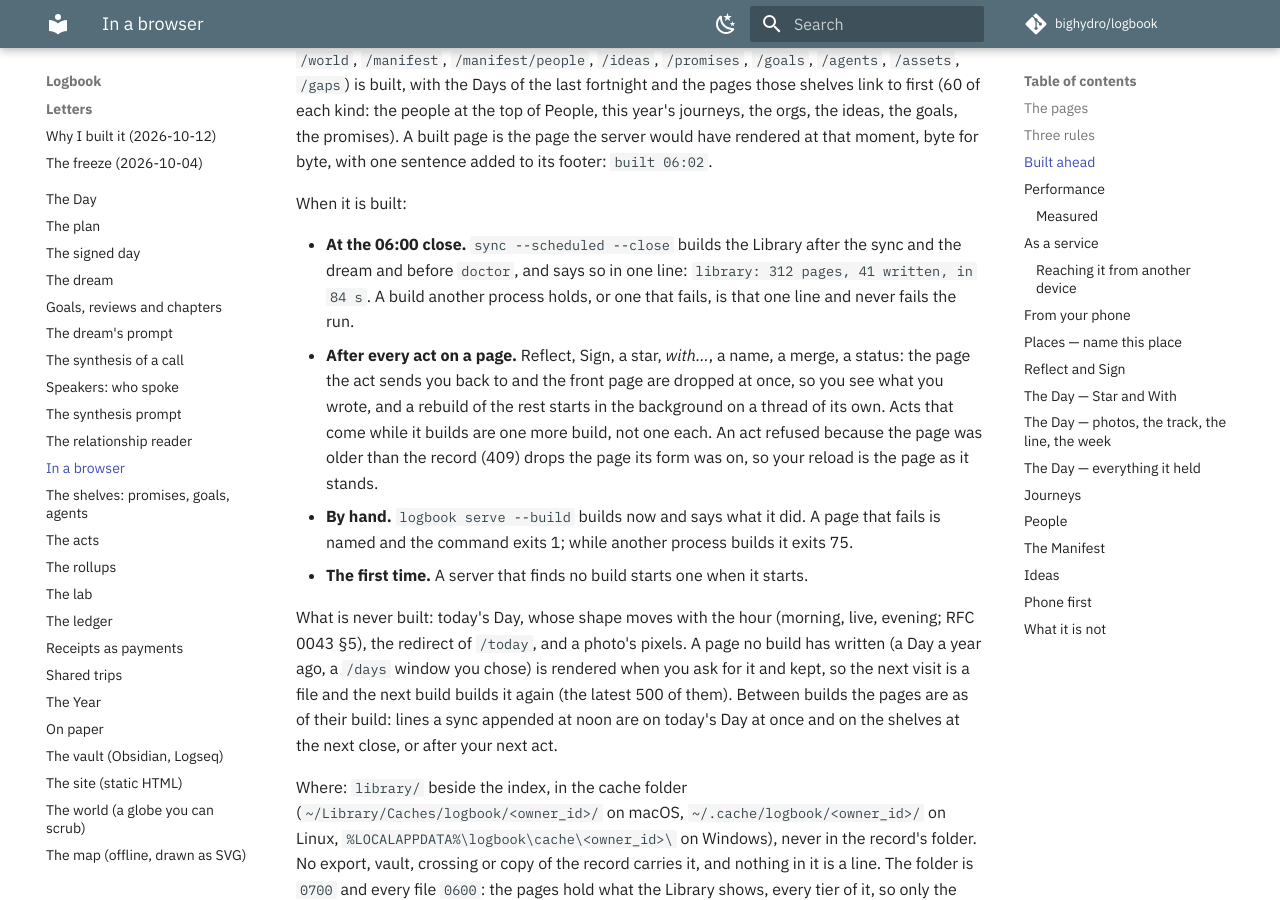
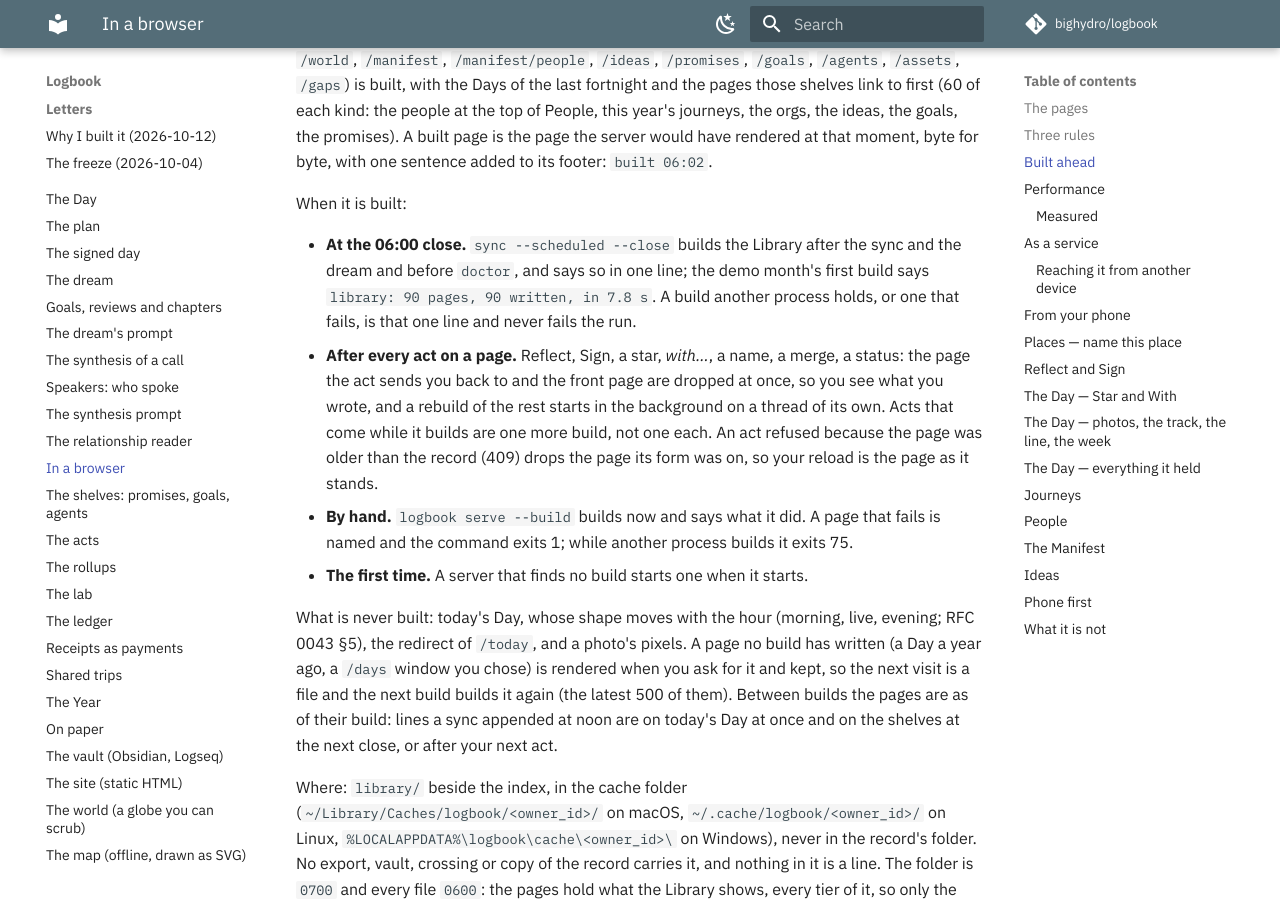
Before and after one commit to bighydro/logbook, an MkDocs documentation site: the page built from docs/serve.md, in a window 1280 px wide and 900 px high, scrolled down 5117 px. Built offline with MkDocs 1.6.1 and Material for MkDocs 9.7.7, drawn with Linux system fonts in a browser that asks for light colours; comment, search, counter and statistics services are not loaded.

Commit message:
docs(serve): the close's library line, as the demo month's first build prints it
The example line under "At the 06:00 close" is now the line the build prints for the synthetic demo
month (90 pages), not an invented count.

Co-Authored-By: Claude Opus 5.5 <noreply@anthropic.com>
Claude-Session: https://claude.ai/code/session_01NXbEEGEXnWr9hJ8wgn5VPH
Signed-off-by: bighydro <122497530+bighydro@users.noreply.github.com>

```diff
--- a/docs/serve.md
+++ b/docs/serve.md
@@ -121,8 +121,9 @@ at that moment, byte for byte, with one sentence added to its footer: `built 06:
 When it is built:
 
 - **At the 06:00 close.** `sync --scheduled --close` builds the Library after the sync and the dream
-  and before `doctor`, and says so in one line: `library: 312 pages, 41 written, in 84 s`. A build
-  another process holds, or one that fails, is that one line and never fails the run.
+  and before `doctor`, and says so in one line; the demo month's first build says
+  `library: 90 pages, 90 written, in 7.8 s`. A build another process holds, or one that fails, is
+  that one line and never fails the run.
 - **After every act on a page.** Reflect, Sign, a star, *with…*, a name, a merge, a status: the page
   the act sends you back to and the front page are dropped at once, so you see what you wrote, and a
   rebuild of the rest starts in the background on a thread of its own. Acts that come while it builds
```
